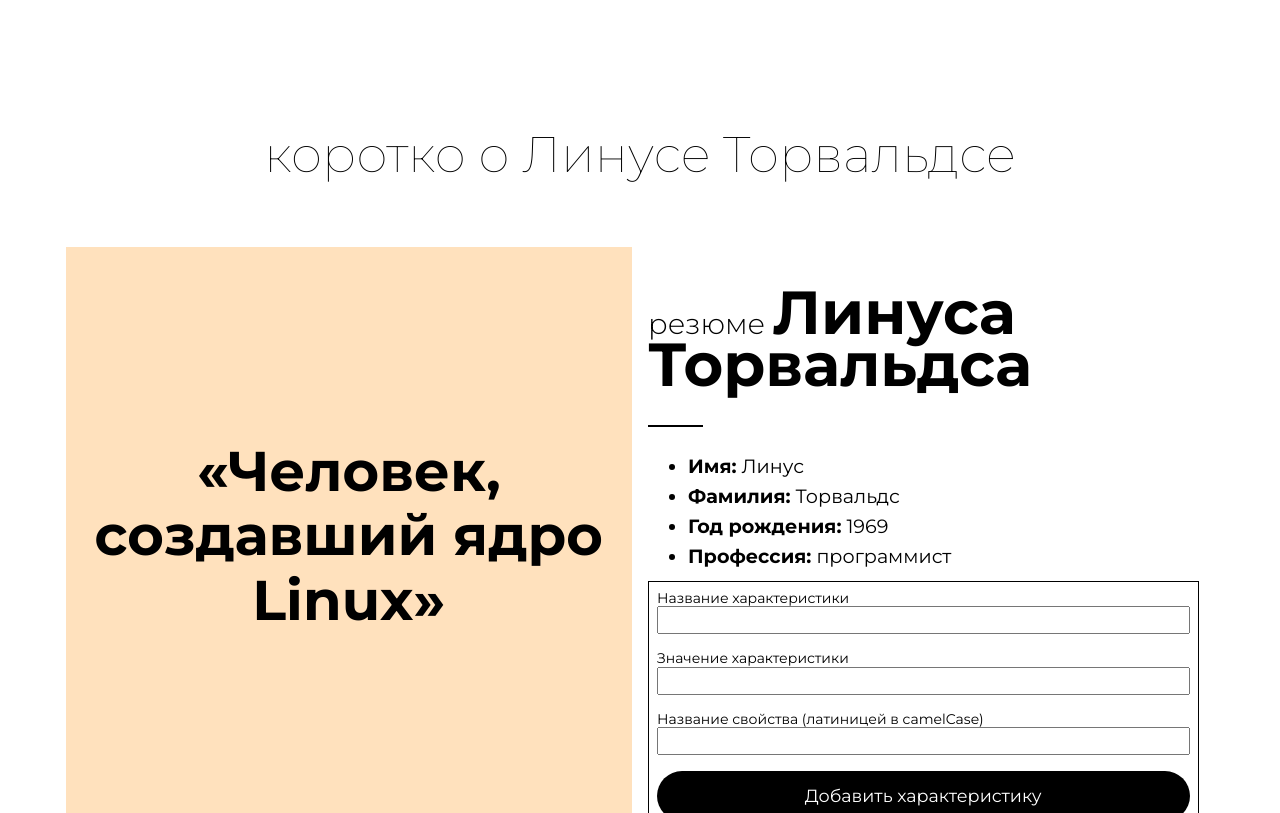
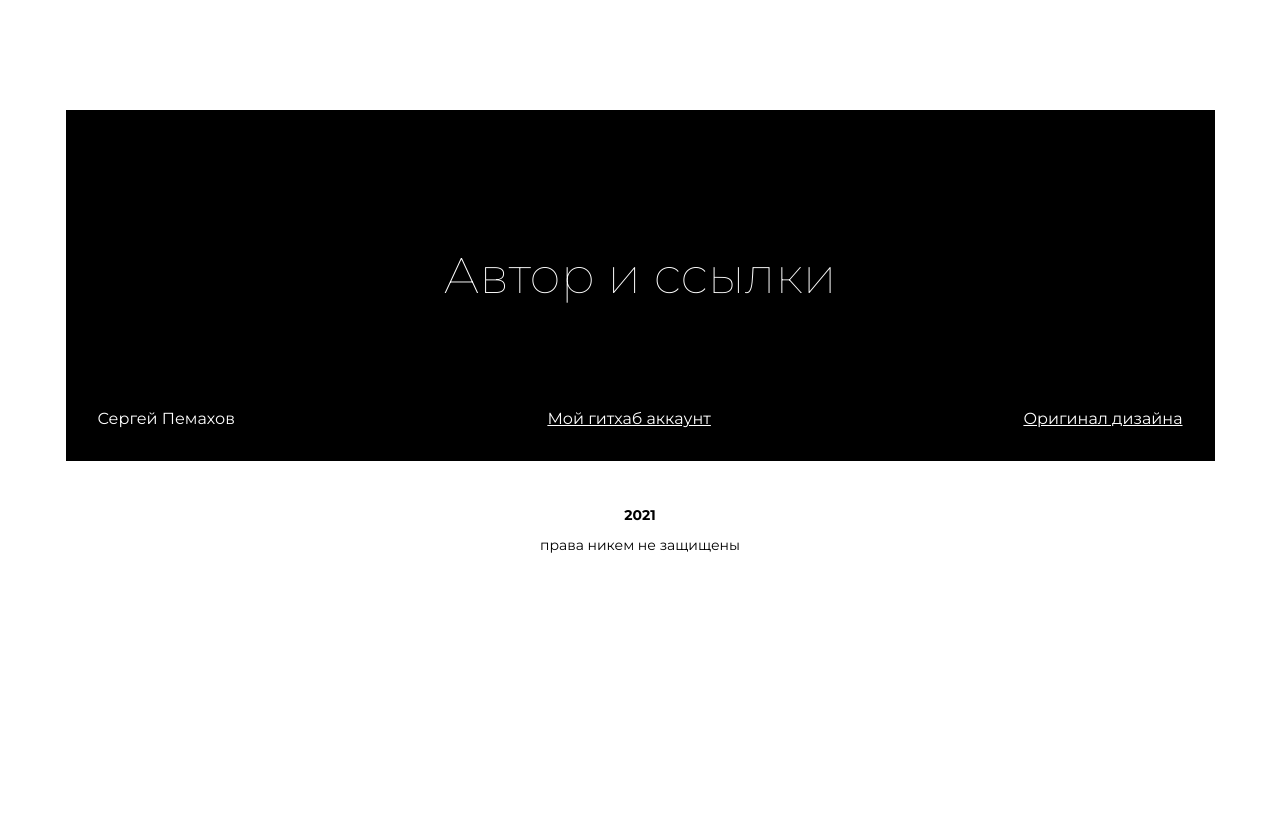
Before and after one commit to pemakhov/onix-internship-react-test-task, a React (Create React App) app: page / in a window 1280 px wide. Shown: the part 2663-3476 px from the top of the page. After the commit the page ends 3262 px from the top, so only its background shows below. Built offline with nearby package versions, Linux system fonts and the light colour scheme; the HTML template or start-up script is replaced by a standard one.

Commit message:
feat: lesson 5
The task for lesson 5 is finished

```diff
--- a/src/App.js
+++ b/src/App.js
@@ -1,7 +1,6 @@
 import "./App.css";
 import { CurrentStage } from "./components/current-stage/CurrentStage";
 import { Biography } from "./components/biography/Biography";
-import { Summary } from "./components/summary/Summary";
 
 function App() {
   /*
@@ -61,7 +60,6 @@ function App() {
 
         <CurrentStage />
         <Biography />
-        <Summary />
       </main>
 
       <footer>
--- a/src/components/biography/Biography.js
+++ b/src/components/biography/Biography.js
@@ -38,6 +38,21 @@ export const Biography = function () {
   const [episodeInput, setEpisodeInput] = useState("");
   const [errorMessage, setErrorMessage] = useState("");
 
+  const report = (oldBio, newBio) => {
+    console.log("Bio before change:");
+    console.table(oldBio);
+
+    console.log("Bio after change:");
+    console.table(newBio);
+  };
+
+  /**
+   * Sorts data
+   * @param {{year: number, episode: string}[]} data
+   * @param {boolean} ascend
+   * @param {string} property
+   * @returns {{year: number, episode: string}[]} sorted data
+   */
   const sortBio = (data, ascend, property) => {
     const sortFunction = ascend
       ? (a, b) => (a[property] >= b[property] ? -1 : 1)
@@ -50,10 +65,12 @@ export const Biography = function () {
       ? runSelectionSort(bio, ascendYear, "year")
       : sortBio(bio, ascendYear, "year");
 
+    // log the old and the new bios
+    report(bio, sortedBio);
+
     setBio(sortedBio);
     setAscendYear(!ascendYear);
     setSortCriteria("year");
-    console.table(bio);
   };
 
   const handleEpisodeClick = () => {
@@ -61,10 +78,12 @@ export const Biography = function () {
       ? runSelectionSort(bio, ascendEpisode, "episode")
       : sortBio(bio, ascendEpisode, "episode");
 
+    // log the old and the new bios
+    report(bio, sortedBio);
+
     setBio(sortedBio);
     setAscendEpisode(!ascendEpisode);
     setSortCriteria("episode");
-    console.table(bio);
   };
 
   const handleCustomSortCheck = (episode) => {
@@ -82,6 +101,14 @@ export const Biography = function () {
     }
   };
 
+  /**
+   * Adds a new episode to the end of bio
+   * @param {{year: number, episode: string}[]} bio
+   * @param {{year: number, episode: string}} episode
+   * @returns {{year: number, episode: string}[]} bio with a new episode added to the end
+   */
+  const addEpisodeToBio = (bio, episode) => [...bio, episode];
+
   const handleFormSubmit = (event) => {
     event.preventDefault();
 
@@ -96,13 +123,32 @@ export const Biography = function () {
       return;
     }
 
-    setBio([...bio, { year: +yearInput, episode: episodeInput }]);
+    const newEpisode = { year: +yearInput, episode: episodeInput };
+
+    const updatedBio = addEpisodeToBio(bio, newEpisode);
+
+    // log the old and the new bios
+    report(bio, updatedBio);
+
+    setBio(updatedBio);
     setYearInput("");
     setEpisodeInput("");
     event.target.reset();
   };
 
+  /**
+   * Deletes the last episode from bio
+   * @param {{year: number, episode: string}[]} bio
+   * @returns {{year: number, episode: string}[]} the bio with the last episode deleted
+   */
+  const removeLastEpisodeFromBio = (bio) => bio.slice(0, -1);
+
   const handleLastEpisodeRemove = () => {
+    const updatedBio = removeLastEpisodeFromBio(bio);
+
+    // log the old and the new bios
+    report(bio, updatedBio);
+
     setBio(bio.slice(0, -1));
   };
 
--- a/src/components/current-stage/CurrentStage.js
+++ b/src/components/current-stage/CurrentStage.js
@@ -73,9 +73,25 @@ export class CurrentStage extends React.Component {
             </>
           ),
         },
+        {
+          topic: "основы js, область видимости",
+          goal: "ознакомиться с понятием области видимости",
+          task: (
+            <>
+              <p>
+                переписать функции сортировки, добавления и удаления записей
+                биографии из прошлого задания таким образом чтобы все
+                необходимое приходило в качестве параметров (без использования
+                внешних переменных), а функция возвращала новый объект (а не
+                перезаписывала старый). После вызова функции вывести в консоль
+                старый и новый обьекты
+              </p>
+            </>
+          ),
+        },
       ],
       meetingDayNumber: 6,
-      currentStageNumber: 4,
+      currentStageNumber: 5,
     };
   }
 
--- a/src/components/summary/Summary.js
+++ /dev/null
@@ -1,92 +0,0 @@
-import React, { Component } from "react";
-import { SummaryView } from "./summary-view/SummaryView";
-import { UserInputSchema } from "./Validator";
-
-export class Summary extends Component {
-  constructor(props) {
-    super(props);
-
-    this.state = {
-      data: {
-        firstName: {
-          title: "Имя",
-          value: "Линус",
-        },
-        lastName: {
-          title: "Фамилия",
-          value: "Торвальдс",
-        },
-        birthYear: {
-          title: "Год рождения",
-          value: 1969,
-        },
-        profession: {
-          title: "Профессия",
-          value: "программист",
-        },
-      },
-
-      titleInput: "",
-      valueInput: "",
-      propertyNameInput: "",
-      errorMessage: "",
-    };
-  }
-
-  handleInputChange(event) {
-    this.setState({ errorMessage: "" });
-    const { value, name } = event.target;
-    switch (name) {
-      case "title":
-        this.setState({ titleInput: value });
-        break;
-      case "value":
-        this.setState({ valueInput: value });
-        break;
-      case "property-name":
-        this.setState({ propertyNameInput: value });
-        break;
-      default:
-        console.error("Something wrong");
-    }
-  }
-
-  handleFormSubmit(event) {
-    event.preventDefault();
-
-    const { titleInput, valueInput, propertyNameInput } = this.state;
-
-    console.log({ titleInput, valueInput, propertyNameInput })
-
-
-    const { error } = UserInputSchema.validate({
-      titleInput,
-      valueInput,
-      propertyNameInput,
-    });
-
-    if (error) {
-      this.setState({ errorMessage: error.message });
-      return;
-    }
-
-    const updatedData = { ...this.state.data };
-    console.log(updatedData)
-
-    updatedData[propertyNameInput] = { title: titleInput, value: valueInput };
-
-    this.setState({ data: updatedData });
-    event.target.reset();
-  }
-
-  render() {
-    return (
-      <SummaryView
-        data={this.state.data}
-        handleInputChange={this.handleInputChange.bind(this)}
-        errorMessage={this.state.errorMessage}
-        handleFormSubmit={this.handleFormSubmit.bind(this)}
-      />
-    );
-  }
-}
--- a/src/components/summary/Validator.js
+++ /dev/null
@@ -1,23 +0,0 @@
-import Joi from "joi";
-
-export const UserInputSchema = Joi.object({
-  titleInput: Joi.string().min(2).max(40).messages({
-    "string.base": "Название характеристики должно быть строкой",
-    "string.empty": "Название характеристики должно быть указано",
-    "string.min": "Название характеристики должно содержать хотябы {#limit} символов",
-    "string.max": "Название характеристики должно быть длинее {#limit} символов",
-  }),
-  valueInput: Joi.string().min(2).max(40).messages({
-    "string.base": "Значение должно быть строкой",
-    "string.empty": "Значение должно быть указано",
-    "string.min": "Значение должно содержать хотябы {#limit} символов",
-    "string.max": "Строка не должна быть длинее {#limit} символов",
-  }),
-  propertyNameInput: Joi.string().min(2).max(40).pattern(/^[a-z][a-zA-Z0-9]+$/).messages({
-    "string.base": "Название свойства должно быть строкой",
-    "string.empty": "Название свойства должно быть указано",
-    "string.min": "Название свойства должно содержать хотябы {#limit} символов",
-    "string.max": "Название свойства не должно быть длинее {#limit} символов",
-    "string.pattern": "Название свойства должно содержать латинские буквы в camelCase",
-  }),
-});
--- a/src/components/summary/summary-view/SummaryView.css
+++ /dev/null
@@ -1,12 +0,0 @@
-form#summary__form {
-  display: flex;
-  flex-direction: column;
-  border: 1px solid black;
-  padding: 0.5rem;
-}
-form#summary__form input {
-  margin-bottom: 1rem;
-  font-size: 1.2rem;
-}
-
-/*# sourceMappingURL=SummaryView.css.map */
--- a/src/components/summary/summary-view/SummaryView.js
+++ /dev/null
@@ -1,81 +0,0 @@
-import "./SummaryView.css";
-import React, { Component } from "react";
-
-export class SummaryView extends Component {
-  constructor(props) {
-    super(props);
-    this.state = {
-      summaryHeader: "коротко о Линусе Торвальдсе",
-      summaryQuote: "Человек, создавший ядро Linux",
-      summaryArticleHeader: (
-        <h3>
-          резюме <strong>Линуса Торвальдса</strong>
-        </h3>
-      ),
-    };
-  }
-
-  render() {
-    const items = [];
-
-    for (const itemName in this.props.data) {
-      items.push(
-        <li key={itemName}>
-          <strong>{this.props.data[itemName].title}:</strong>{" "}
-          {this.props.data[itemName].value}
-        </li>
-      );
-    }
-
-    return (
-      <section id="summary">
-        <h2>{this.state.summaryHeader}</h2>
-        <div className="article">
-          <div className="article__image">
-            <p>{this.state.summaryQuote}</p>
-          </div>
-          <div className="article__content">
-            {this.state.summaryArticleHeader}
-            <div className="divider"></div>
-            <ul>{items}</ul>
-            <form
-              id="summary__form"
-              autoComplete="off"
-              onSubmit={this.props.handleFormSubmit}
-            >
-              <label htmlFor="summary__input-key">
-                Название характеристики
-              </label>
-              <input
-                id="summary__input-key"
-                type="text"
-                name="title"
-                onChange={(event) => this.props.handleInputChange(event)}
-              />
-              <label htmlFor="summary__input-value">
-                Значение характеристики
-              </label>
-              <input
-                id="summary__input-value"
-                type="text"
-                name="value"
-                onChange={(event) => this.props.handleInputChange(event)}
-              />
-              <label htmlFor="summary__input-property-name">
-                Название свойства (латиницей в camelCase)
-              </label>
-              <input
-                id="summary__input-property-name"
-                type="text"
-                name="property-name"
-                onChange={(event) => this.props.handleInputChange(event)}
-              />
-              <button>Добавить характеристику</button>
-            </form>
-            <div className="error-message">{this.props.errorMessage}</div>
-          </div>
-        </div>
-      </section>
-    );
-  }
-}
--- a/src/components/summary/summary-view/SummaryView.scss
+++ /dev/null
@@ -1,10 +0,0 @@
-form#summary__form {
-  display: flex;
-  flex-direction: column;
-  border: 1px solid black;
-  padding: 0.5rem;
-  input {
-    margin-bottom: 1rem;
-    font-size: 1.2rem;
-  }
-}
```
Also changed, not shown: 1 other file (tests, documents, lock files or other folders).
